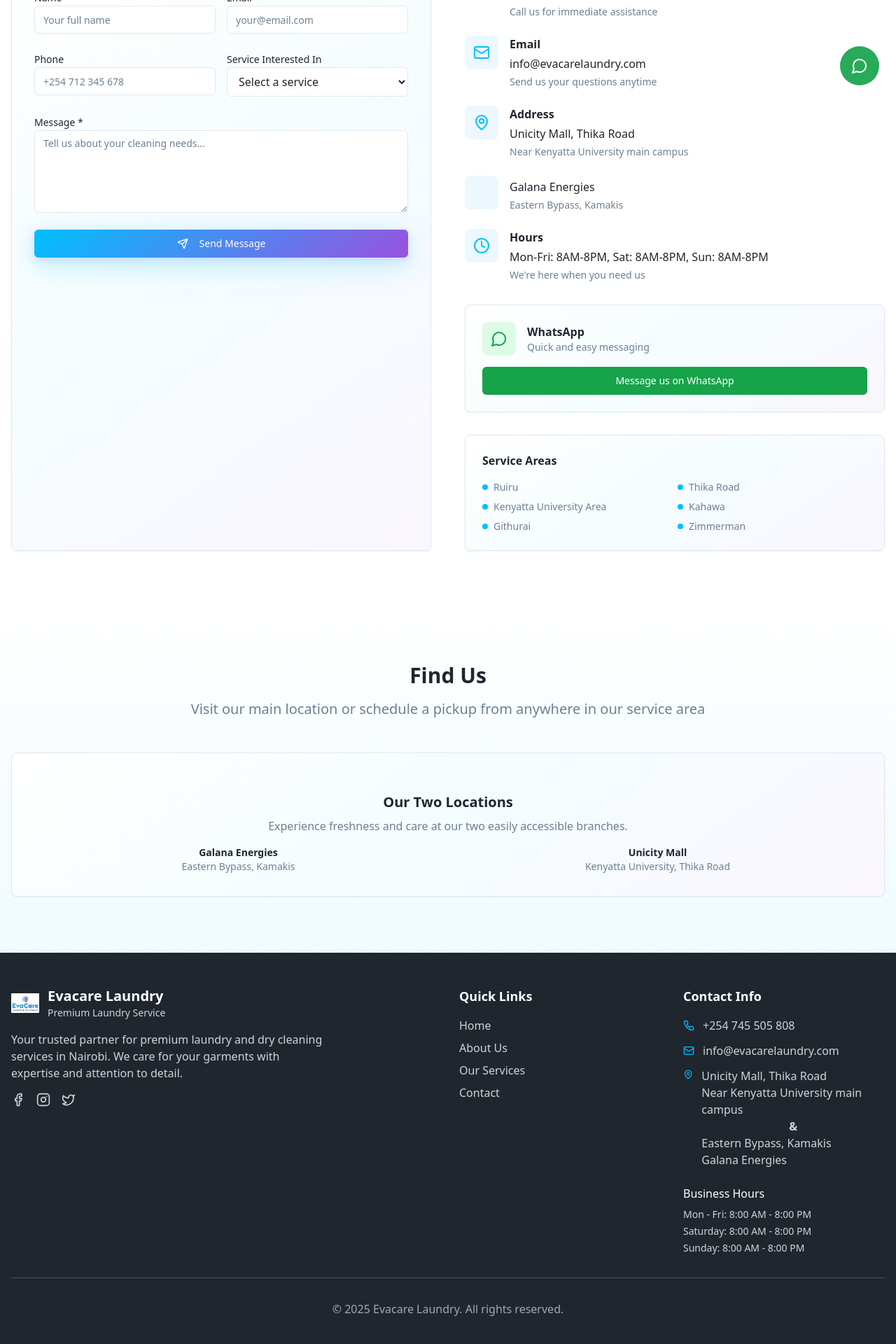
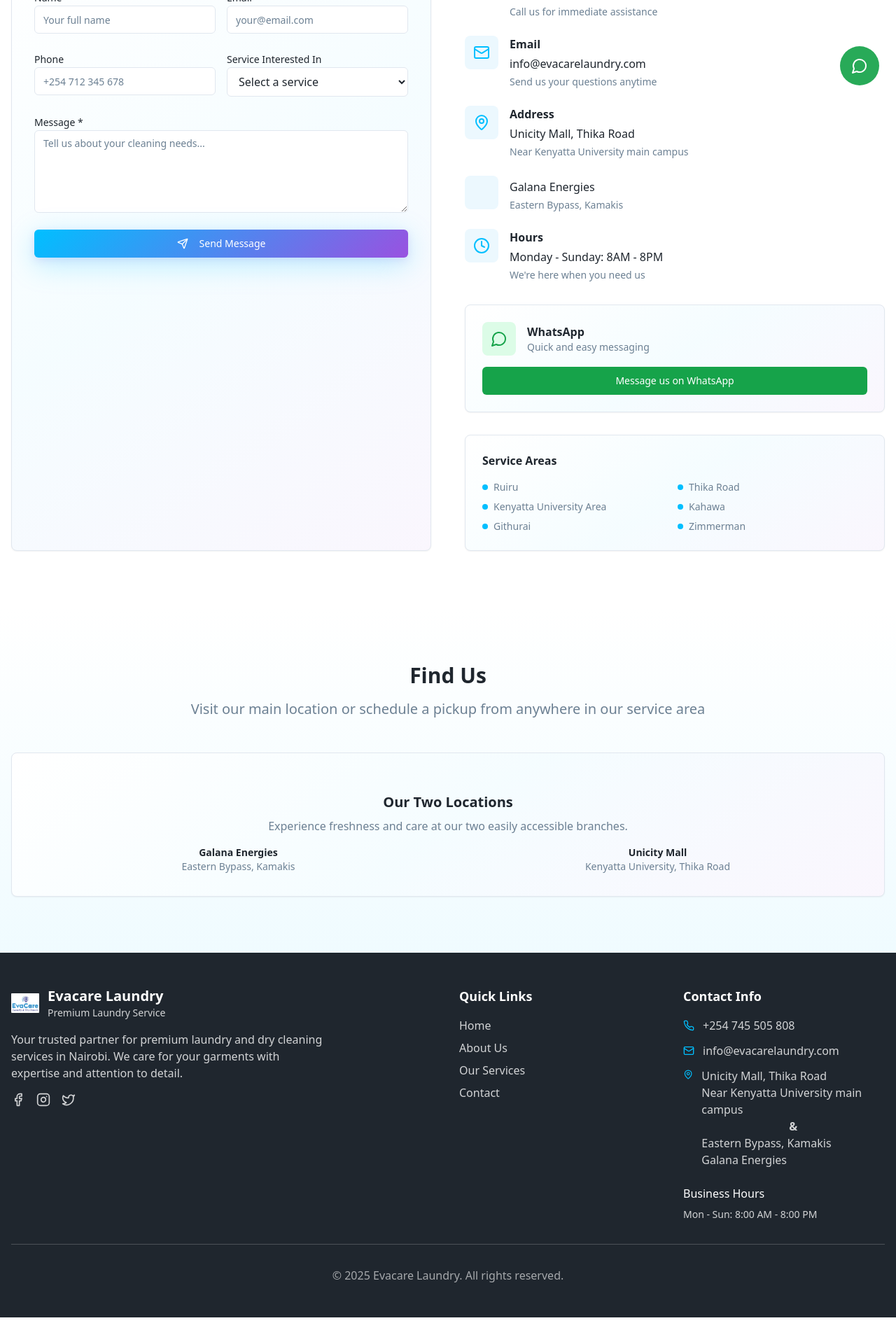
Before and after one commit to hashimraj/EvaCare-Laundry, a React (Vite) app: page /contact in a window 1280 px wide. Shown: the part 654-2574 px from the top of the page at 70% size. After the commit the page ends 2536 px from the top, so only its background shows below. Built offline with nearby package versions, Linux system fonts and the light colour scheme; the HTML template or start-up script is replaced by a standard one.

Commit message:
business hours

```diff
--- a/src/components/Footer.tsx
+++ b/src/components/Footer.tsx
@@ -90,9 +90,7 @@
             <div className="mt-6">
               <h5 className="font-medium mb-2">Business Hours</h5>
               <div className="text-sm text-background/80 space-y-1">
-                <p>Mon - Fri: 8:00 AM - 8:00 PM</p>
-                <p>Saturday: 8:00 AM - 8:00 PM</p>
-                <p>Sunday: 8:00 AM - 8:00 PM</p>
+                <p>Mon - Sun: 8:00 AM - 8:00 PM</p>
               </div>
             </div>
           </div>
--- a/src/pages/Contact.tsx
+++ b/src/pages/Contact.tsx
@@ -87,7 +87,7 @@
     {
       icon: <Clock className="w-6 h-6 text-primary" />,
       title: "Hours",
-      content: "Mon-Fri: 8AM-8PM, Sat: 8AM-8PM, Sun: 8AM-8PM",
+      content: "Monday - Sunday: 8AM - 8PM",
       description: "We're here when you need us"
     }
   ];
```
